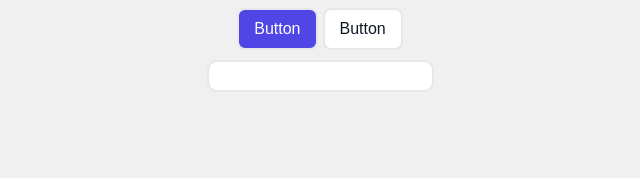
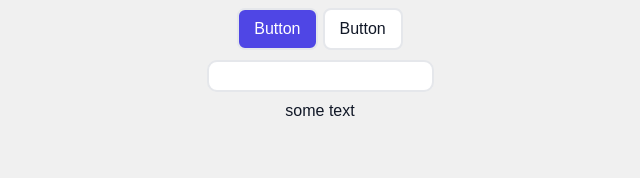
Before and after one commit to Forelolit/react_module, a React (Vite) app: page / in a window 1280 px wide. Shown: the top 178 px of the page, without its empty margins (320-960 px from the left). Built offline with nearby package versions, Linux system fonts and the light colour scheme.

Commit message:
added Typography

```diff
--- a/src/app/App.tsx
+++ b/src/app/App.tsx
@@ -1,6 +1,7 @@
-import './styles/global.scss';
+import 'styles/global.scss';
 import { CustomButton } from 'ui/button';
 import { CustomInput } from 'ui/input';
+import { Typography } from 'ui/typography';
 
 function App() {
   return (
@@ -19,6 +20,8 @@ function App() {
       </div>
 
       <CustomInput type="text" />
+
+      <Typography>some text</Typography>
     </div>
   );
 }
--- a/src/app/styles/global.scss
+++ b/src/app/styles/global.scss
@@ -1,8 +1,4 @@
 @use 'styles/_variables' as *;
-
-html {
-  font-family: Arial, Helvetica, sans-serif;
-}
 
 body {
   background-color: $color-bg;
--- a/src/ui/index.ts
+++ b/src/ui/index.ts
@@ -1,2 +1,3 @@
 export { CustomButton } from './button';
 export { CustomInput } from './input';
+export { Typography } from './typography';
--- a/src/ui/input/CustomInput.module.scss
+++ b/src/ui/input/CustomInput.module.scss
@@ -5,6 +5,7 @@
   border-radius: 10px;
   padding: 5px 8px;
   color: $color-text;
+  background-color: $color-white;
   font-size: 1rem;
   transition: 0.3s;
 
@@ -15,6 +16,6 @@
   }
 
   &:hover {
-    background-color: #f9f9f9;
+    background-color: #f6f6f6;
   }
 }
--- /dev/null
+++ b/src/ui/typography/Typography.module.scss
@@ -0,0 +1,7 @@
+@use 'styles/_variables' as *;
+
+.base {
+  font-size: 1rem;
+  color: $color-text;
+  font-family: Arial, Helvetica, sans-serif;
+}
--- /dev/null
+++ b/src/ui/typography/Typography.tsx
@@ -0,0 +1,8 @@
+import type { FC } from 'react';
+
+import styles from './Typography.module.scss';
+import type { TypographyProps } from './types';
+
+export const Typography: FC<TypographyProps> = ({ children }) => {
+  return <span className={`${styles.base}`}>{children}</span>;
+};
--- /dev/null
+++ b/src/ui/typography/index.ts
@@ -0,0 +1 @@
+export { Typography } from './Typography';
--- /dev/null
+++ b/src/ui/typography/types.ts
@@ -0,0 +1,5 @@
+import type { ReactNode } from 'react';
+
+export interface TypographyProps {
+  children: ReactNode;
+}
```
